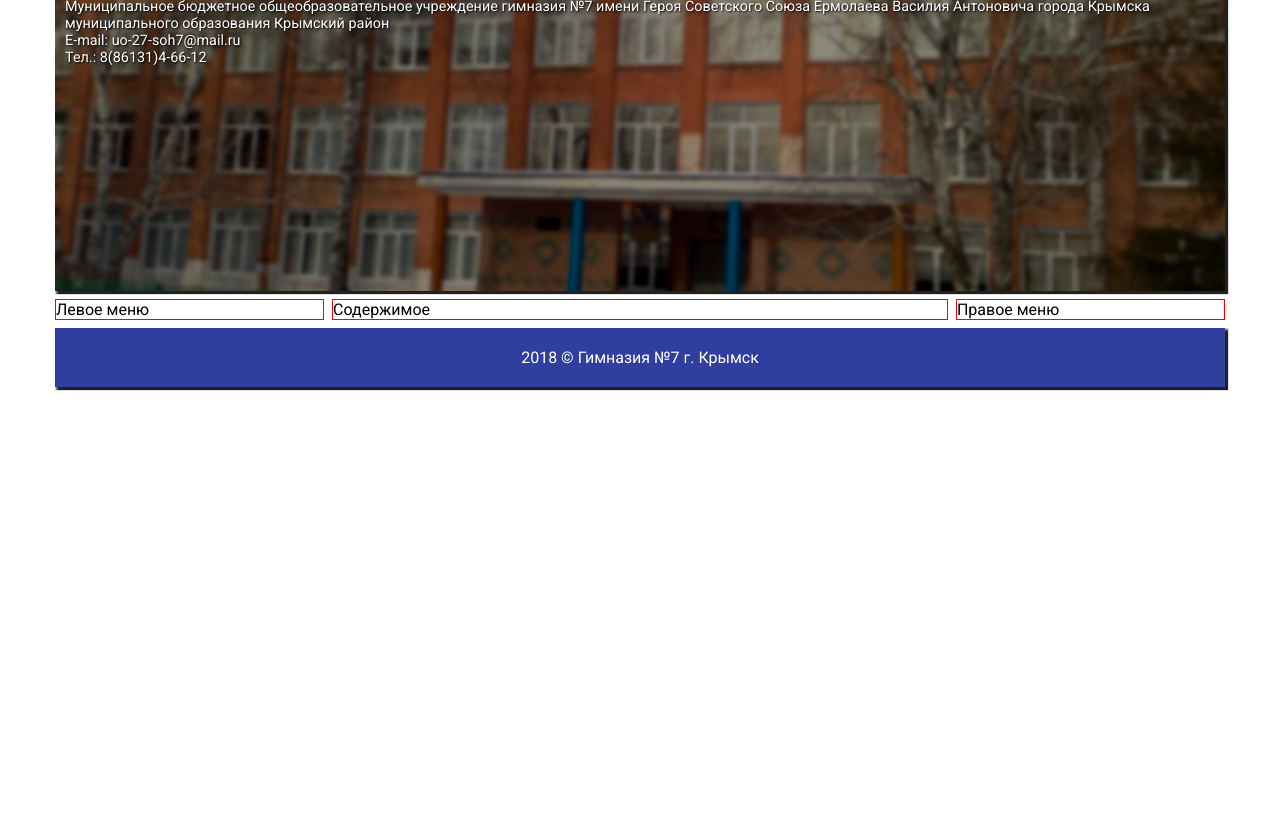
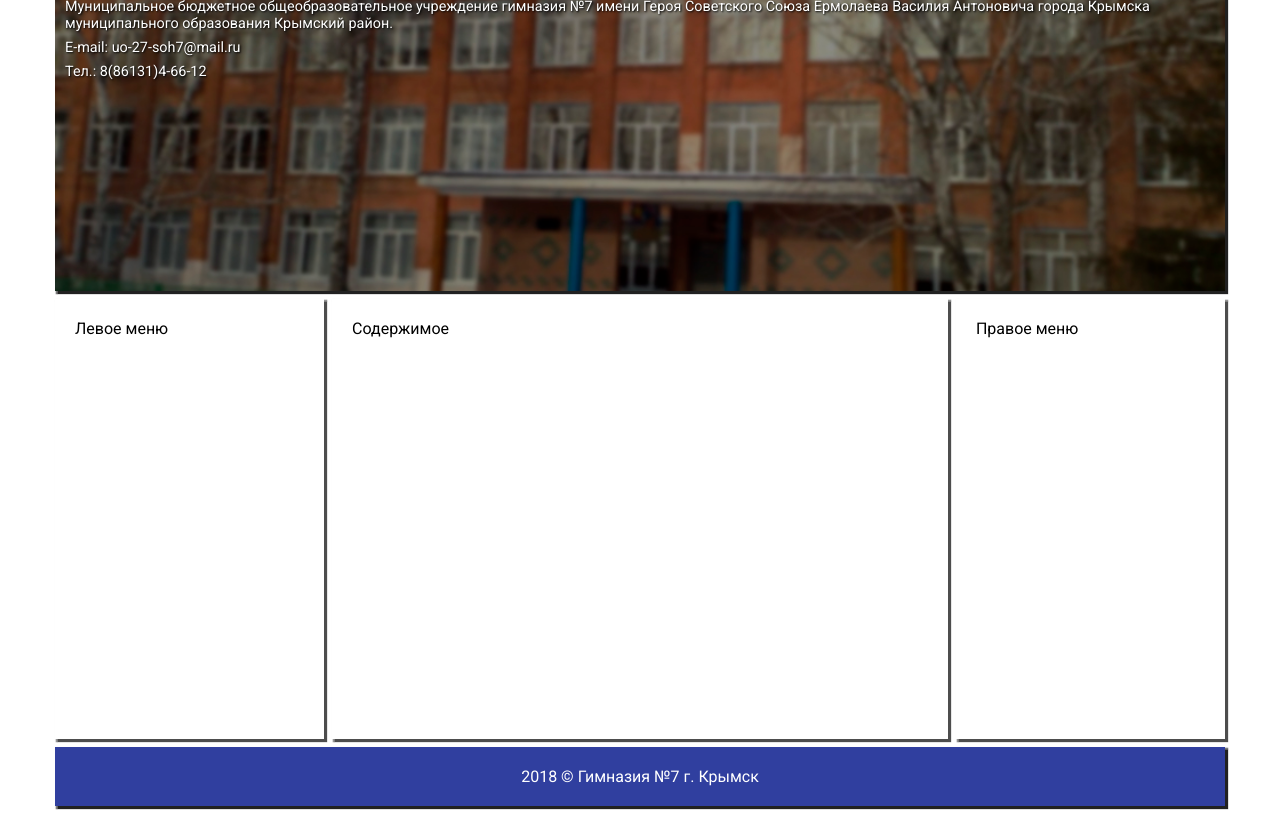
Before and after one commit to morphIsmail/gimnaz7.krim, a plain HTML site: page index.html in a window 1280 px wide. Shown: the part 67-881 px from the top of the page. Before the commit the page ends 800 px from the top, so only its background shows below. Drawn offline with Linux system fonts and the light colour scheme.

Commit message:
Дошаманил шапку

```diff
--- a/css/main.scss
+++ b/css/main.scss
@@ -9,7 +9,7 @@ $divider-color:        #BDBDBD;
 
 html {
    font-family: 'Roboto', sans-serif;
-   font-size: 16px;
+   font-size: 10px;
 }
 body {
    font-family: 'Roboto', sans-serif;
@@ -40,7 +40,7 @@ body {
    box-shadow: 0.13em 0.13em 0.08em 0.08em $primary-text-color;
    div {
       text-shadow: 1px 1px 2px black;
-      padding: 10px;
+      padding: 1rem;
       h1 {
          margin: 0;
          padding: 0;
@@ -50,6 +50,7 @@ body {
       span {
          font-size: .9em;
          display: block;
+         margin-bottom: 0.5em;
       }
    }
 
@@ -57,18 +58,27 @@ body {
 .left-sidebar {
    //Левое меню
    grid-area: left-sidebar;
-   border: red 1px solid;
+   background-color: $primary-color-text;
+   padding: 2rem;
+   min-height: 400px;
+   box-shadow: 0.13em 0.13em 0.08em 0.08em rgba($primary-text-color, 0.8);
 
 }
 .content {
    //Содержимое сайта
    grid-area: content;
-   border: red 1px solid;
+   background-color: $primary-color-text;
+   padding: 2rem;
+   min-height: 400px;
+   box-shadow: 0.13em 0.13em 0.08em 0.08em rgba($primary-text-color, 0.8);
 }
 .right-sidabar {
    //Правое меню
    grid-area: right-sidabar;
-   border: red 1px solid;
+   background-color: $primary-color-text;
+   padding: 2rem;
+   min-height: 400px;
+   box-shadow: 0.13em 0.13em 0.08em 0.08em rgba($primary-text-color, 0.8);
 
 }
 .footer {
@@ -78,6 +88,6 @@ body {
    font-size: 1em;
    text-align: center;
    color: $primary-color-text;
-   padding: 20px 0;
+   padding: 2rem 0;
    box-shadow: 0.13em 0.13em 0.08em 0.08em $primary-text-color;
 }
--- a/index.html
+++ b/index.html
@@ -18,7 +18,7 @@
       <header class="header">
          <div>
             <h1>МБОУ Гимназия №7</h1>
-            <span>Муниципальное бюджетное общеобразовательное учреждение гимназия №7 имени Героя Советского Союза Ермолаева Василия Антоновича города Крымска муниципального образования Крымский район</span>
+            <span>Муниципальное бюджетное общеобразовательное учреждение гимназия №7 имени Героя Советского Союза Ермолаева Василия Антоновича города Крымска муниципального образования Крымский район.</span>
             <span>E-mail: uo-27-soh7@mail.ru</span>
             <span>Тел.: 8(86131)4-66-12</span>
          </div>
```
Also changed, not shown: css/main.css, 1 other file.
